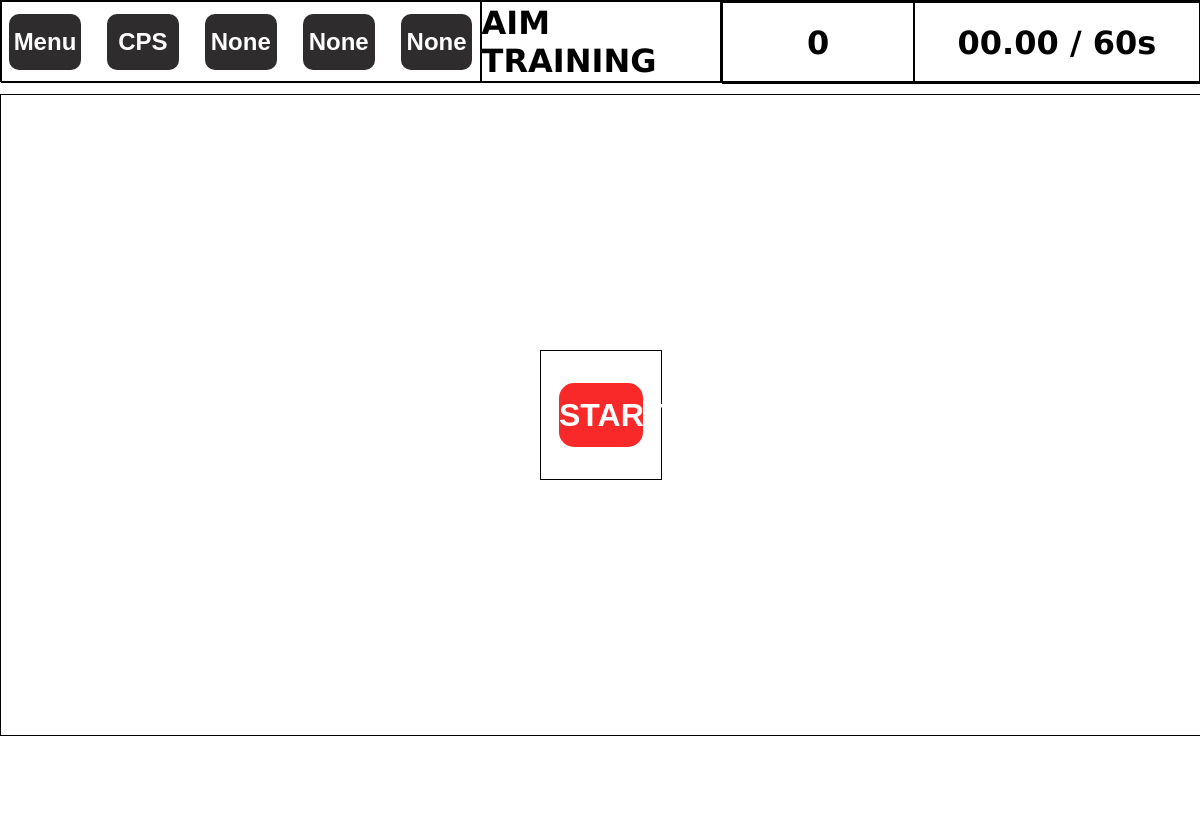
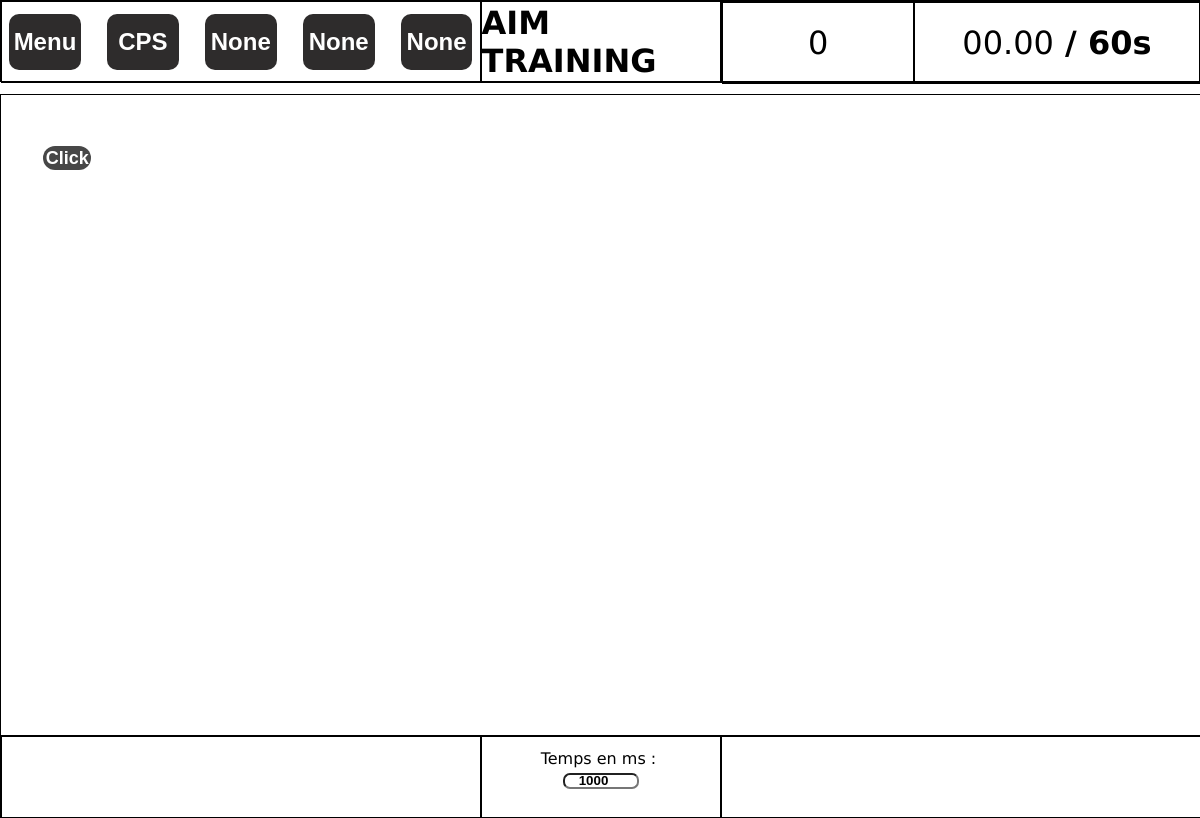
Before and after one commit to Ananasloll3/AIM-Training, an Electron app: page src/AIM-Training/index.html in a window 1200 px wide. Both pictures are taken after a click on the button "START". Drawn offline with Linux system fonts and the light colour scheme.

Commit message:
Ajout des fonction principale pour la teleportation et la randomisation des prochaine position du bouton a cliquer. Amerlioration graphique, ajout du bold dans le css et non dans l'html. Creation des evenement de detection des click.

```diff
--- a/src/AIM-Training/index.html
+++ b/src/AIM-Training/index.html
@@ -26,14 +26,10 @@
 
         <div id="score_timer_navbar">
             <div id="score_div_navbar">
-                <p id="score">
-                    <b>0</b>
-                </p>
+                <p id="score">0</p>
             </div>
             <div id="timer_div_navbar">
-                <p id="timer">
-                    <b>00.00</b>
-                </p>
+                <p id="timer">00.00</p>
                 <p>
                     <b>&nbsp;/ 60s</b>
                 </p>
@@ -44,10 +40,26 @@
 
     <div id="aimTraining">
         <div id="div_start">
-            <button id="btn_start">
-                <b>START</b>
-            </button>
+            <button id="btn_start">START</button>
         </div>
+    </div>
+
+
+    <div id="parametre">
+
+        <div id="none_parametre">
+
+        </div>
+
+        <div id="div_interval">
+            <p>Temps en ms :&nbsp;</p>
+            <input id="interval" type="number" value="1000" max="5000" min="100" step="20">
+        </div>
+
+        <div id="none_parametre">
+
+        </div>
+
     </div>
 
 
--- a/src/AIM-Training/renderer.js
+++ b/src/AIM-Training/renderer.js
@@ -0,0 +1,66 @@
+
+let divStart =  document.getElementById("div_start");
+let btnStart = document.getElementById("btn_start");
+let interval = document.getElementById("interval");
+let aimTrainingDiv = document.getElementById("aimTraining");
+let parametreDiv = document.getElementById("parametre")
+
+let score = document.getElementById("score");
+let timer = document.getElementById("timer");
+
+let btn_deplacer = document.createElement("button");
+
+let jeuStart = false;
+
+
+btnStart.addEventListener("click", () => {
+
+    btn_deplacer.className = "btn_click";
+    btn_deplacer.innerHTML = "Click";
+    aimTrainingDiv.appendChild(btn_deplacer);
+
+    jeuStart = true;
+
+    setInterval(deplacementBtn, interval.value);
+    divStart.remove();
+
+});
+
+
+btn_deplacer.addEventListener("click", () => {
+
+    score.innerHTML = parseInt(score.innerHTML) + 1
+
+});
+
+
+function deplacementBtn(){
+
+    if (jeuStart) {
+
+        btn_deplacer.style.position = "absolute";
+        const rectDivParametre = parametreDiv.getBoundingClientRect();
+        const rectDivAim = aimTrainingDiv.getBoundingClientRect();
+
+        console.log(`MaxPosDivY : ${rectDivAim.height}`);
+
+
+
+        let randomX = Math.random() * window.innerWidth - 20;
+        let randomY = Math.floor(Math.random() * (rectDivAim.height - rectDivAim.y + 1)) + rectDivAim.y + 20;
+
+        console.log(`RandomX : ${randomX}, RandomY = ${randomY}`);
+
+
+
+        btn_deplacer.style.left = randomX + "px";
+        btn_deplacer.style.top = randomY + "px";
+
+        if (timer.innerHTML === "60") {
+            jeuStart = false;
+        }
+
+
+        console.log("Bouton deplacer");
+    }
+}
--- a/src/AIM-Training/styles.css
+++ b/src/AIM-Training/styles.css
@@ -171,3 +171,73 @@ body, html {
 
     cursor: pointer;
 }
+
+
+#parametre {
+    display: flex;
+    height: 10%;
+    width: 100%;
+
+    border: 1px solid black;
+
+    justify-content: center;
+    align-items: center;
+}
+
+#div_interval {
+    display: block;
+    height: 100%;
+    width: 20%;
+
+    border: 1px solid black;
+
+    text-align: center;
+}
+
+#div_interval p {
+    margin-top: 5%;
+}
+
+#interval {
+    text-align: center;
+    border-radius: 7px;
+
+    width: 30%;
+    height: 15%;
+
+    font-weight: bold;
+    margin-top: 2%;
+}
+
+#none_parametre{
+    display: flex;
+    height: 100%;
+    width: 40%;
+
+    border: 1px solid black;
+
+}
+
+
+
+.btn_click {
+    width: 4%;
+    height: 3%;
+
+    border-radius: 20px;
+
+    background-color: rgb(71, 71, 71);
+    color: rgb(255, 255, 255);
+
+    font-weight: bold;
+    font-size: large;
+
+    border: 0px;
+}
+
+.btn_click:hover {
+    background-color: rgb(0, 0, 0);
+    color: rgb(221, 221, 221);
+
+    cursor: crosshair;
+}
```
